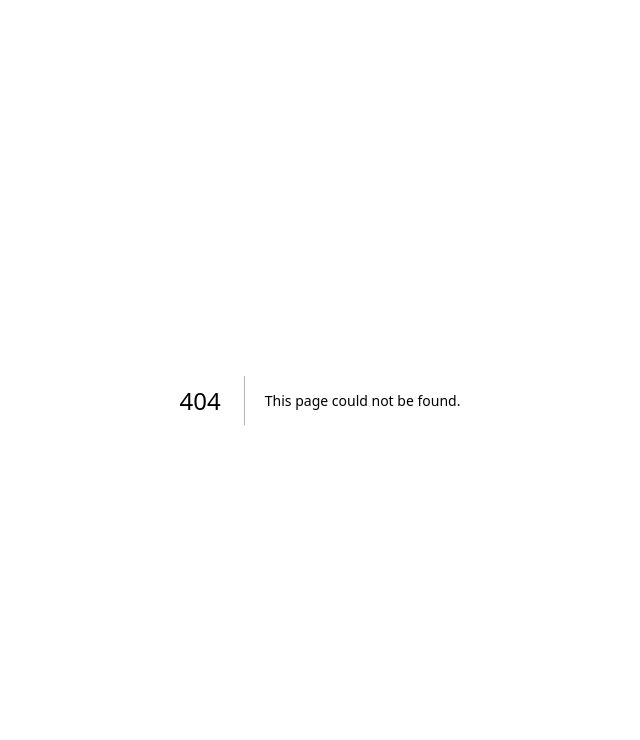
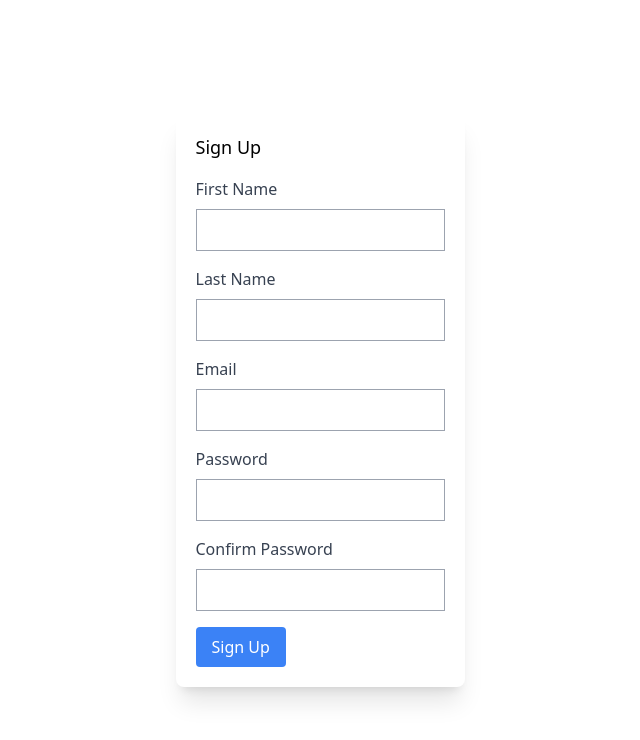
Before and after one commit to hamadawan/ali-project, a Next.js app: page /signup in a window 1280 px wide. Before the commit this address had no page. Shown: the top 740 px of the page, without its empty margins (320-960 px from the left). Built offline with nearby package versions, Linux system fonts and the light colour scheme.

Commit message:
Enable fetching products from graphql server

```diff
--- a/apollo-client.js
+++ b/apollo-client.js
@@ -1,7 +1,7 @@
 import { ApolloClient, InMemoryCache } from "@apollo/client";
 
 const client = new ApolloClient({
-    uri: "http://localhost:8000",
+    uri: "http://localhost:8000/graphql",
     cache: new InMemoryCache(),
 });
 
--- a/components/Header/index.tsx
+++ b/components/Header/index.tsx
@@ -4,6 +4,7 @@ import { useRouter } from "next/router";
 import { SearchIcon } from "@heroicons/react/outline";
 import { GlobeAltIcon, MenuAlt1Icon, UserCircleIcon } from "@heroicons/react/solid";
 import logo from '../../public/logo-mid.png'
+import Link from "next/link";
 
 const Header: React.FunctionComponent = () => {
   const [searchInput, setSearchInput] = React.useState<string>('');
@@ -44,7 +45,9 @@ const Header: React.FunctionComponent = () => {
       </div>
       <div className="flex space-x-4 justify-end text-gray-500">
         <div className="flex items-center space-x-2 cursor-pointer">
-          <p className="hidden md:inline">Sign Up</p>
+          <p className="hidden md:inline">
+            <Link href="/signup">Sign Up</Link>
+          </p>
           <GlobeAltIcon className="h-6" />
         </div>
         <div className="flex items-center space-x-2 border-2 p-2 rounded-full cursor-pointer">
--- a/graphql/queries/products.gql
+++ b/graphql/queries/products.gql
@@ -2,9 +2,7 @@ query getProducts {
     products {
     id
     name
-    price
     description
-    images
     reviews
     }
 }
--- /dev/null
+++ b/graphql/queries/useProductsQuery.ts
@@ -0,0 +1,22 @@
+import {gql, useQuery} from '@apollo/client';
+
+const GET_PRODUCTS = gql`
+	query GetProducts {
+		products {
+			id
+			name
+			description
+		}
+	}
+`;
+
+
+export const useProductsQuery = () => {
+  const { data, loading, error } = useQuery(GET_PRODUCTS);
+
+  return {
+    data,
+    loading,
+    error,
+  };
+}
--- a/pages/index.tsx
+++ b/pages/index.tsx
@@ -1,13 +1,13 @@
 import Head from 'next/head'
 import Header from '@/components/Header'
 import Banner from "@/components/Banner";
-import SmallCard from "@/components/SmallCard";
 import FeaturedCategory from "@/components/FeaturedCategory";
 import Footer from "@/components/Footer";
-
+import { useProductsQuery } from "@/graphql/queries/useProductsQuery";
 
 export default function Home(props: any) {
   const { products } = props;
+  const { data } = useProductsQuery();
   console.log(products)
   const parsedItems = products?.map((item) => ({
     id: item.id,
--- a/pages/products/[id].tsx
+++ b/pages/products/[id].tsx
@@ -14,7 +14,6 @@ function classNames(...classes) {
 }
 
 const ProductPage = (props) => {
-
   const products = getProducts().products;
   console.log(products);
   const router = useRouter();
--- /dev/null
+++ b/pages/signup.tsx
@@ -0,0 +1,107 @@
+import React, { useState } from 'react';
+
+const SignUp = () => {
+  const [email, setEmail] = useState('');
+  const [firstName, setFirstName] = useState('');
+  const [lastName, setLastName] = useState('');
+  const [password, setPassword] = useState('');
+  const [confirmPassword, setConfirmPassword] = useState('');
+
+  const handleSubmit = (event) => {
+    event.preventDefault();
+    // Implement your submit logic here
+  };
+
+  return (
+    <div className="flex items-center justify-center h-screen">
+      <form onSubmit={handleSubmit} className="bg-white p-5 rounded-lg shadow-xl">
+        <h2 className="text-lg font-medium mb-4">Sign Up</h2>
+        <div className="mb-4">
+          <label
+            htmlFor="firstName"
+            className="block font-medium text-gray-700 mb-2"
+          >
+            First Name
+          </label>
+          <input
+            type="text"
+            id="firstName"
+            name="firstName"
+            value={firstName}
+            onChange={(event) => setFirstName(event.target.value)}
+            className="w-full border border-gray-400 p-2"
+          />
+        </div>
+        <div className="mb-4">
+          <label
+            htmlFor="lastName"
+            className="block font-medium text-gray-700 mb-2"
+          >
+            Last Name
+          </label>
+          <input
+            type="text"
+            id="lastName"
+            name="lastName"
+            value={lastName}
+            onChange={(event) => setLastName(event.target.value)}
+            className="w-full border border-gray-400 p-2"
+          />
+        </div>
+        <div className="mb-4">
+          <label htmlFor="email" className="block font-medium text-gray-700 mb-2">
+            Email
+          </label>
+          <input
+            type="email"
+            id="email"
+            name="email"
+            value={email}
+            onChange={(event) => setEmail(event.target.value)}
+            className="w-full border border-gray-400 p-2"
+          />
+        </div>
+        <div className="mb-4">
+          <label
+            htmlFor="password"
+            className="block font-medium text-gray-700 mb-2"
+          >
+            Password
+          </label>
+          <input
+            type="password"
+            id="password"
+            name="password"
+            value={password}
+            onChange={(event) => setPassword(event.target.value)}
+            className="w-full border border-gray-400 p-2"
+          />
+        </div>
+        <div className="mb-4">
+          <label
+            htmlFor="confirmPassword"
+            className="block font-medium text-gray-700 mb-2"
+          >
+            Confirm Password
+          </label>
+          <input
+            type="password"
+            id="confirmPassword"
+            name="confirmPassword"
+            value={confirmPassword}
+            onChange={(event) => setConfirmPassword(event.target.value)}
+            className="w-full border border-gray-400 p-2"
+          />
+        </div>
+        <button
+          type="submit"
+          className="bg-blue-500 text-white px-4 py-2 rounded hover:bg-blue-600"
+        >
+          Sign Up
+        </button>
+      </form>
+    </div>
+  );
+};
+
+export default SignUp;
```
